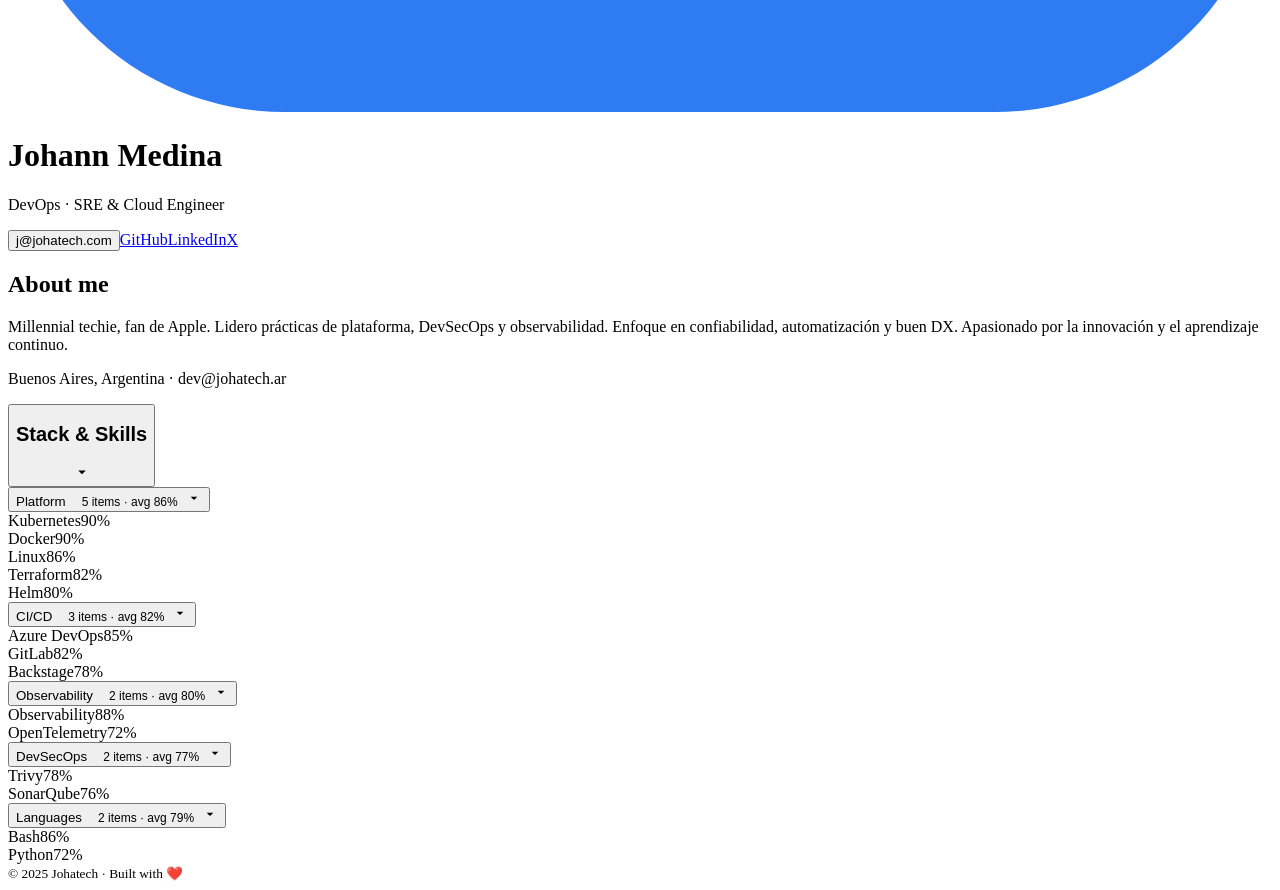
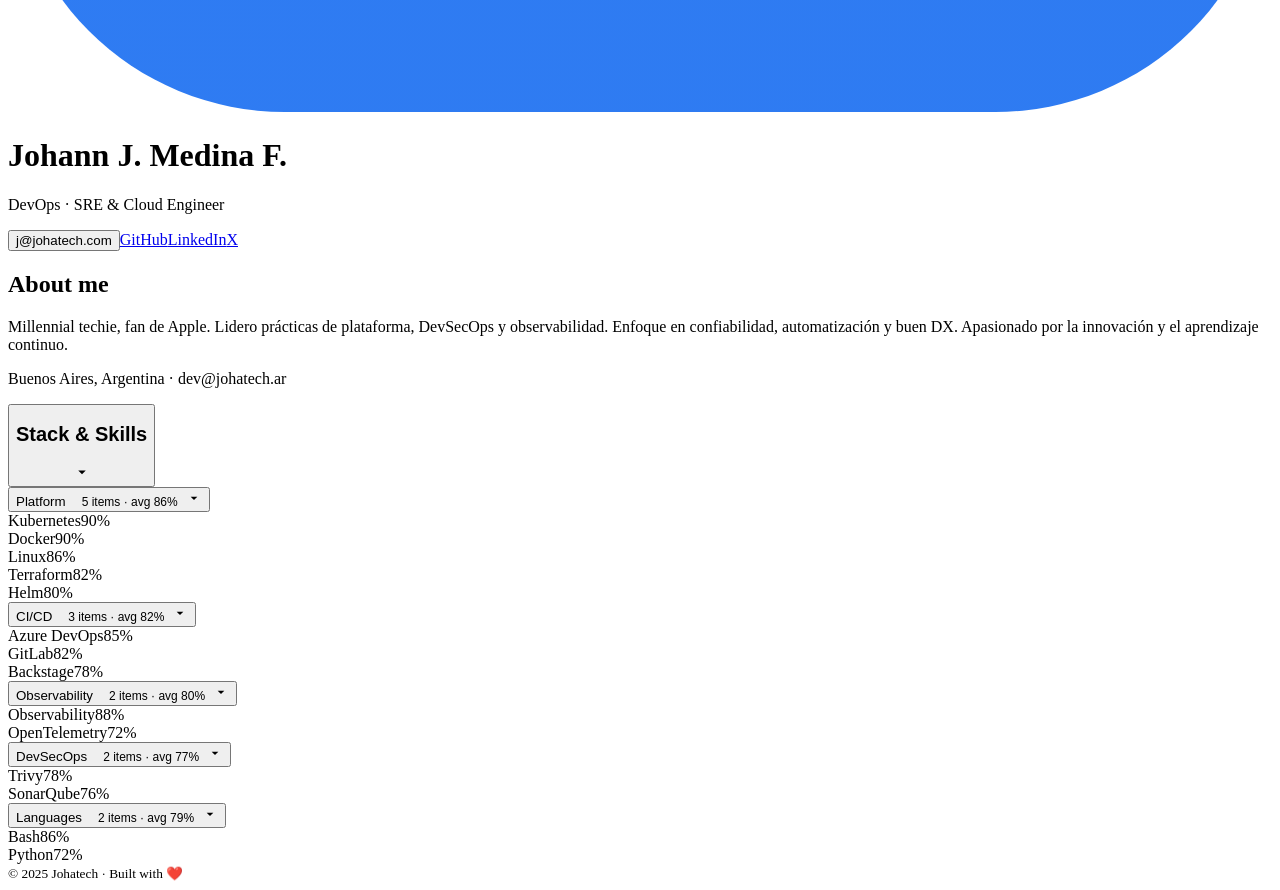
Before and after one commit to johannmx/johatech-landing, a React (Vite) app: page / in a window 1280 px wide. Shown: the part 1160-2050 px from the top of the page. Built offline with nearby package versions, Linux system fonts and the light colour scheme; the HTML template or start-up script is replaced by a standard one.

Commit message:
feat: modify name

```diff
--- a/index.html
+++ b/index.html
@@ -3,7 +3,7 @@
   <head>
     <meta charset="UTF-8" />
     <meta name="viewport" content="width=device-width, initial-scale=1.0" />
-    <title>Johann Medina · JOHATECH</title>
+    <title>Johann J. Medina F. · JOHATECH</title>
     <meta name="description" content="Johann Medina · DevOps · SRE & Cloud Engineer" />
     <link rel="icon" type="image/svg+xml" href="/favicon.svg" />
     <!-- Umami Analytics -->
--- a/src/App.jsx
+++ b/src/App.jsx
@@ -1,7 +1,7 @@
 import React, { useState } from 'react'
 
 const PROFILE = {
-  name: 'Johann Medina',
+  name: 'Johann J. Medina F.',
   tagline: 'DevOps · SRE & Cloud Engineer',
   about:
     'Millennial techie, fan de Apple. Lidero prácticas de plataforma, DevSecOps y observabilidad. Enfoque en confiabilidad, automatización y buen DX. Apasionado por la innovación y el aprendizaje continuo.',
```
